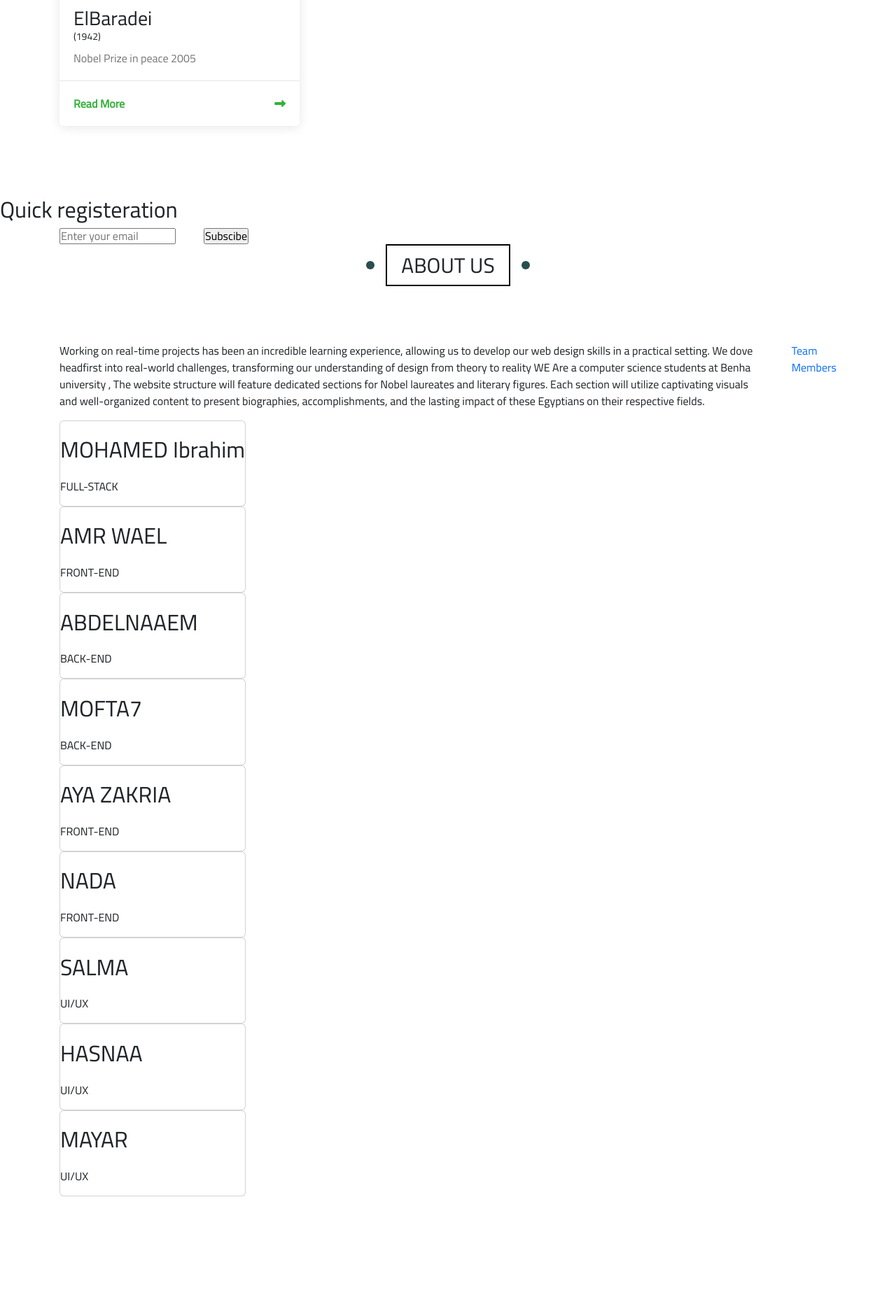
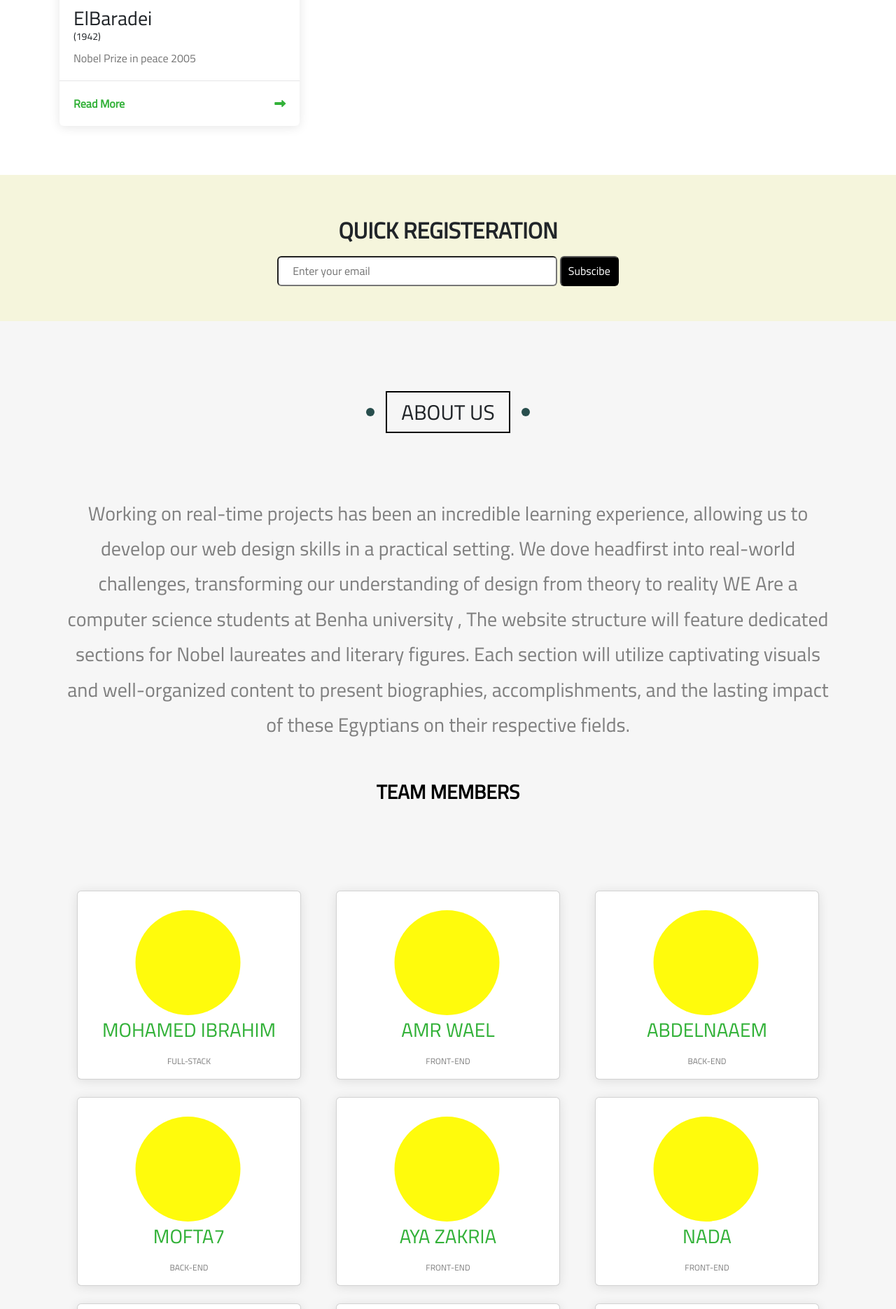
Before and after one commit to Mohamedibrahimfe/WEB_PHP, a PHP site: page /home.php in a window 1280 px wide. Shown: the part 1979-3850 px from the top of the page at 70% size. Before the commit the page ends 3689 px from the top, so only its background shows below. Run offline with PHP 8.4, Linux system fonts and the light colour scheme.

Commit message:
Add files via upload

```diff
--- a/css/style.css
+++ b/css/style.css
@@ -268,7 +268,7 @@ section .container p::before{
 /* Start Articles */
 .articles {
     padding-top: var(--main-padding);
-    padding-bottom: var(--main-padding);
+    padding-bottom: 70px;
     position: relative;
 }
 .articles .container {
@@ -336,3 +336,153 @@ section .container p::before{
     }
 }
 /*END Articles */
+
+
+/*Start Skills */
+/*End Skills */
+
+/* contact us  */
+.contact_us{
+    padding-top: 50px;
+    padding-bottom: 50px;
+    background-color: beige;
+}
+.contact_us input{
+    border-radius: 6px;
+    padding:10px;
+}
+.contact_us .sub{
+    background-color: var(--first-c-black);
+    color: white;
+
+}
+.contact_us .email{
+    padding: 10px 20px;
+    width: 400px;
+}
+.plus{
+    text-align: center;
+}
+.title{
+    text-align: center;
+    padding: 10px;
+    text-transform: uppercase;
+    font-weight: bold;
+}
+/* End contact us  */
+
+
+/*Start About us */
+.aboutus{
+    padding-top: var(--main-padding);
+    padding-bottom: var(--main-padding);
+    background-color: #f3f3f3bd;
+}
+.one{
+    display: block;
+}
+.words{
+    padding: 10px;
+    font-size: 28px;
+    line-height: 1.8;
+    color: #808080 ;
+    margin-bottom: 20px;
+    text-align: center;
+}
+.aboutus a{
+    text-transform: uppercase;
+    text-align: center;
+    font-weight:bold;
+    padding: 20px;
+    font-size:28px;
+    margin-bottom: 30px;
+    cursor: pointer;
+    color: black;
+    margin: auto;
+    display: block;
+}
+.cards{
+    display: grid;
+    grid-template-columns: repeat(auto-fill, minmax(350px, 1fr));
+}
+.team_members{
+    display: flex;
+    background-color: #f3f3f3bd;
+}
+.card{
+    width: 320px;
+    height: 270px;
+    background: white;
+    cursor: pointer;
+    box-shadow: 0 2px 15px rgb(0 0 0 / 10%);
+    background-color: white;
+    border-radius: 6px;
+    overflow: hidden;
+    transition: transform var(--main-transition), box-shadow var(--main-transition);
+    margin: auto;
+    margin-bottom: 25px;
+    position: relative;
+    justify-content: flex-end;
+}
+.card img::before{
+    content: "";
+    width: 150px;
+    height: 150px;
+    border-radius: 50%;
+    background-color: rgb(255, 251, 12);
+    position: absolute;
+    margin: 0 auto;
+    transform: translate(55%, -50%);
+}
+.card:hover{
+    transform: translateY(-10px);
+    box-shadow: 0 2px 15px rgb(0 0 0 / 20%);
+}
+.card h1{
+    color: var(--gold-c);
+    font-size: 28px;
+    text-align: center;
+    margin-top: 80px;
+    text-transform: uppercase;
+}
+.card p{
+    color: #808080;
+    font-size: 12px;
+    text-align: center;
+}
+@media screen and (max-width:625px) and (min-width:225px) {
+.cards{
+    width:500px ;
+    row-gap: 20px;
+    column-gap: 5px;
+    display: grid;
+    grid-template-columns: repeat(3,2fr);
+    margin:20px auto;
+}
+.card{
+    width: 125px;
+    height: 200px;
+    background: white;
+    border-radius: 10px;
+    font-family: Arial, Helvetica, sans-serif;
+    cursor: pointer;
+    border: 2px solid black;
+    transition: .3s all ease-in-out;
+}
+.card:hover{
+    scale:1.05;
+}
+.card h1{
+    color: var(--gold-c);
+    font-size: 15px;
+    display: flex;
+    justify-content: center;
+    margin-top: 80px;
+}
+.card p{
+    color: rgb(0, 0, 0);
+    font-size: 9px;
+    display: flex;
+    justify-content: center;
+}
+}
```
